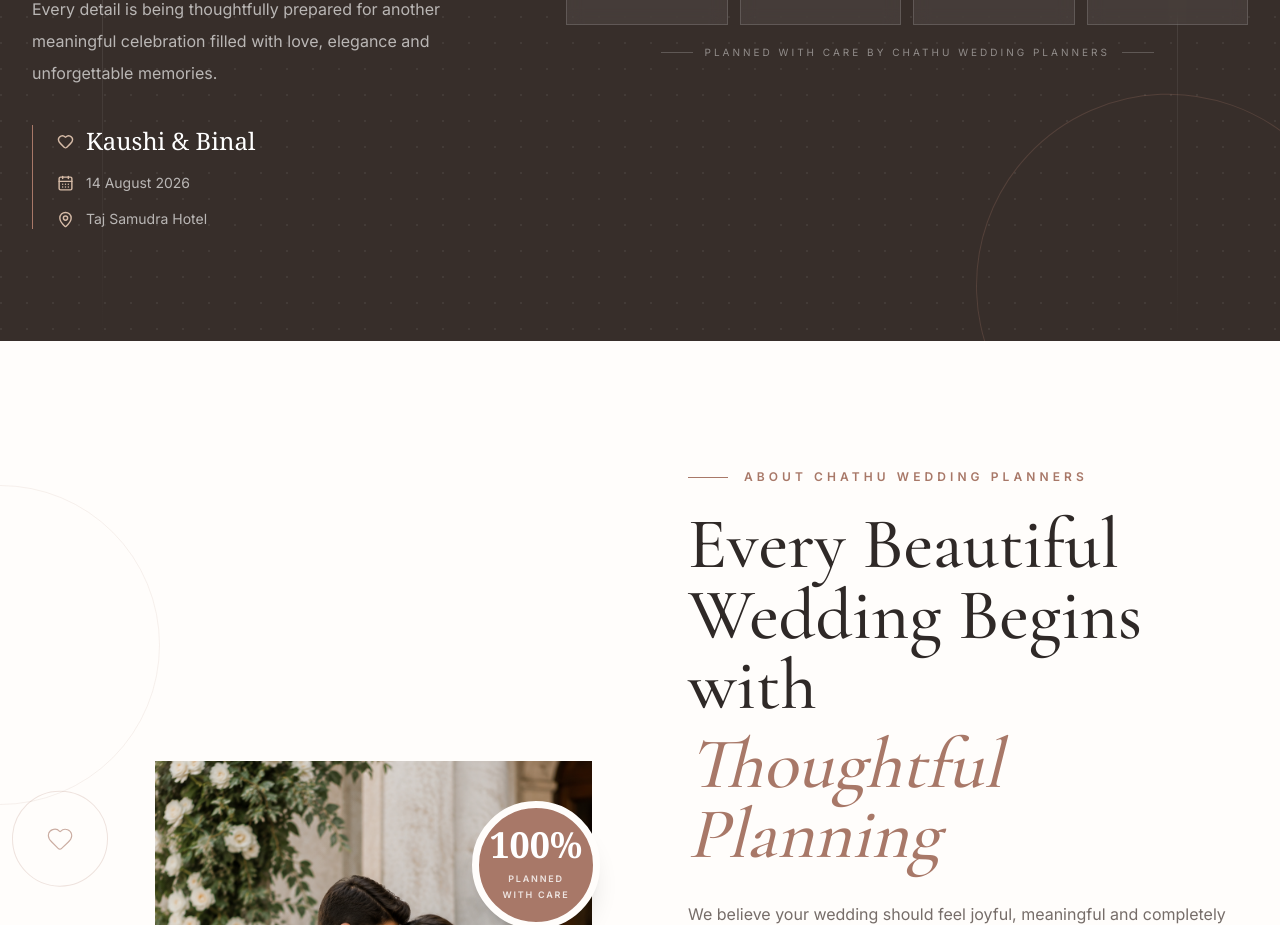
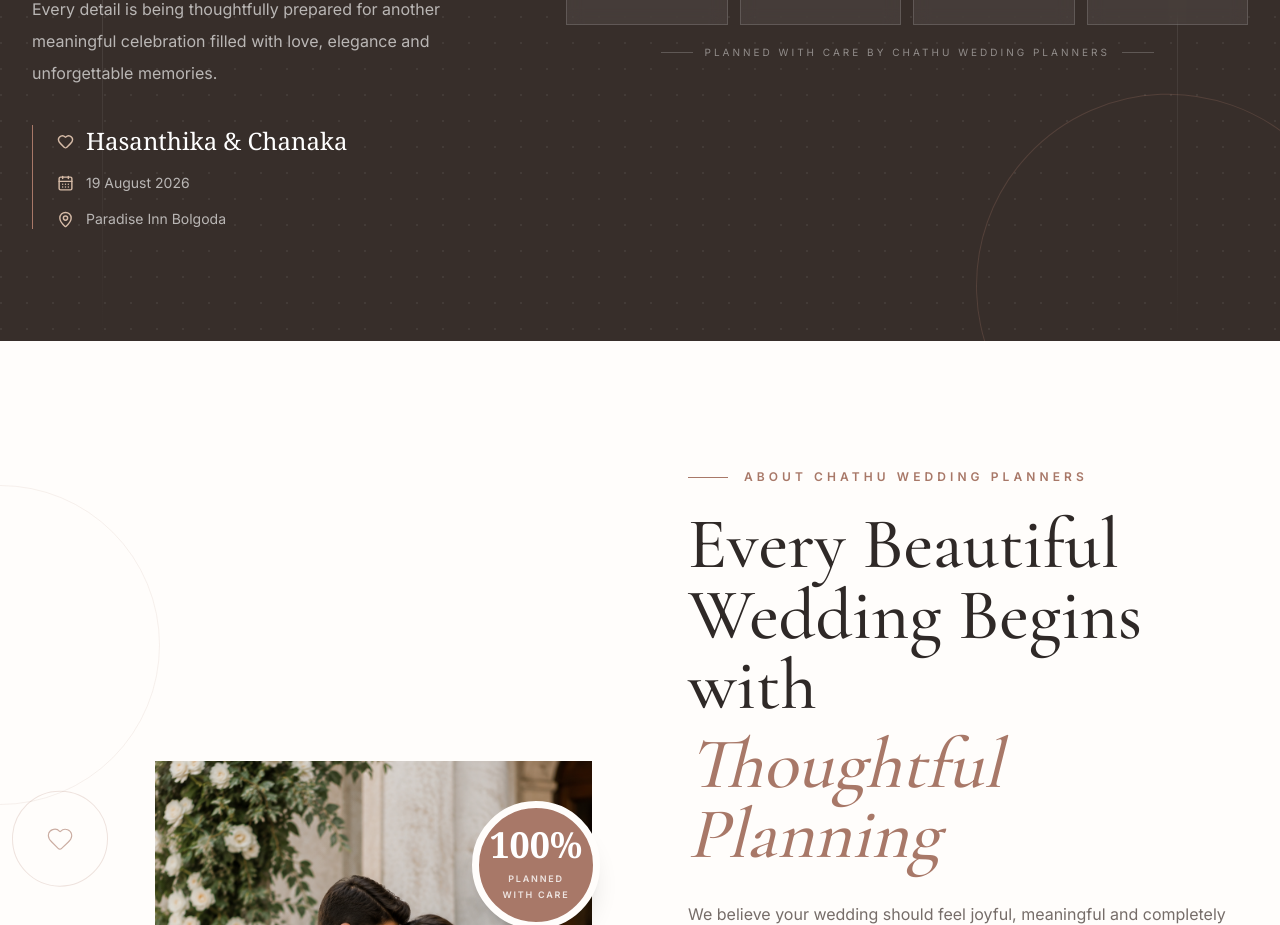
Before and after one commit to dahammihiranga/chathu-wedding-planners-website, a Next.js app: page / in a window 1280 px wide. Shown: the part 1200-2125 px from the top of the page. Built offline with nearby package versions, Linux system fonts and the light colour scheme.

Commit message:
next wedding countdown

```diff
--- a/src/data/countdown.ts
+++ b/src/data/countdown.ts
@@ -1,10 +1,10 @@
 export const featuredWedding = {
-  coupleNames: "Kaushi & Binal",
+  coupleNames: "Hasanthika & Chanaka",
 
   // Format: YYYY-MM-DDTHH:mm:ss+05:30
   date: "2026-08-14T09:00:00+05:30",
 
-  displayDate: "14 August 2026",
-  venue: "Taj Samudra Hotel",
+  displayDate: "19 August 2026",
+  venue: "Paradise Inn Bolgoda",
   label: "Our Next Beautiful Celebration",
 };
```
